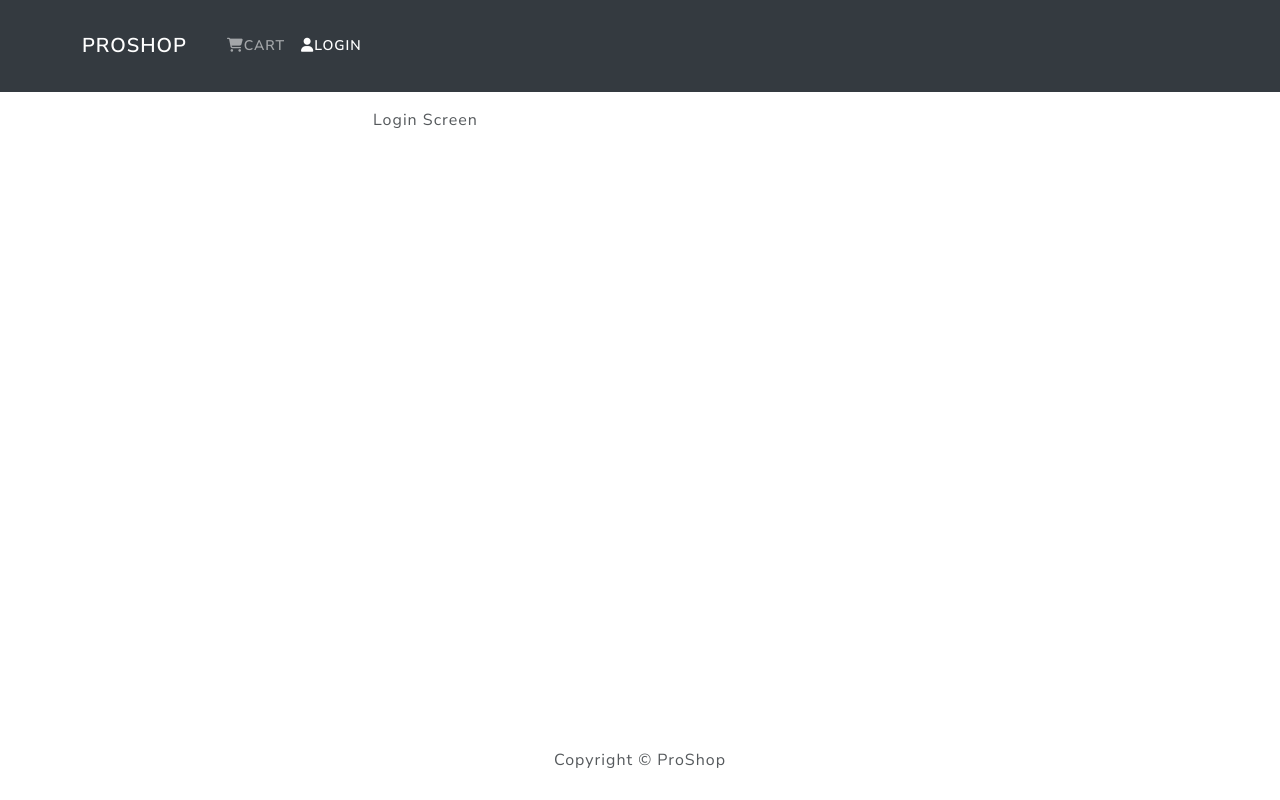
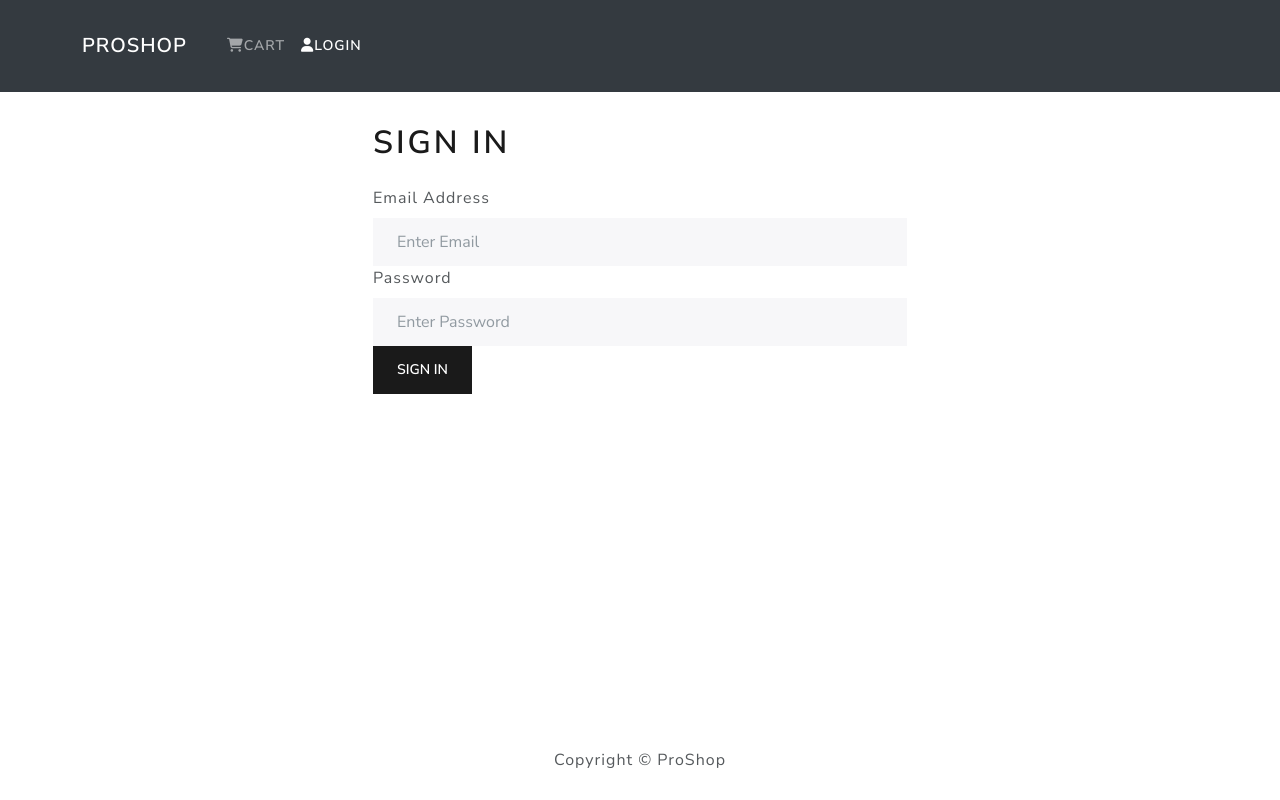
Before and after one commit to nprasad2077/ecommerce, a React (Vite) app: page /login in a window 1280 px wide. Built offline with nearby package versions, Linux system fonts and the light colour scheme.

Commit message:
login page framework

```diff
--- a/src/screens/LoginScreen/LoginScreen.jsx
+++ b/src/screens/LoginScreen/LoginScreen.jsx
@@ -1,6 +1,6 @@
 import React, {useState, useEffect} from 'react'
 import { Link } from 'react-router-dom'
-import { Form, Button, Row, Col } from 'react-bootstrap'
+import { Form, Button, Row, Col, FormGroup, FormLabel, FormControl } from 'react-bootstrap'
 import { useDispatch, useSelector } from 'react-redux'
 import Loader from '../../components/Loader/Loader'
 import Message from '../../components/Message/Message'
@@ -11,10 +11,36 @@ const LoginScreen = () => {
     const [email, setEmail] = useState('')
     const [password, setPassword] = useState('')
 
+    const submitHandler = (e) => {
+        e.preventDefault()
+        console.log('submit');
+    }
+
 
   return (
     <FormContainer>
-        Login Screen
+        <h1>Sign In</h1>
+
+        <Form onSubmit={submitHandler}>
+            <FormGroup controlId='email'>
+                <FormLabel>Email Address</FormLabel>
+                <FormControl type='email' placeholder='Enter Email' value={email} onChange={(e) => setEmail(e.target.value)}>
+
+                </FormControl>
+
+            </FormGroup>
+
+            <FormGroup controlId='password'>
+                <FormLabel>Password</FormLabel>
+                <FormControl type='password' placeholder='Enter Password' value={password} onChange={(e) => setPassword(e.target.value)}>
+
+                </FormControl>
+
+            </FormGroup>
+
+            <Button type='submit' variant='primary'>Sign In</Button>
+
+        </Form>
     </FormContainer>
   )
 }
```
